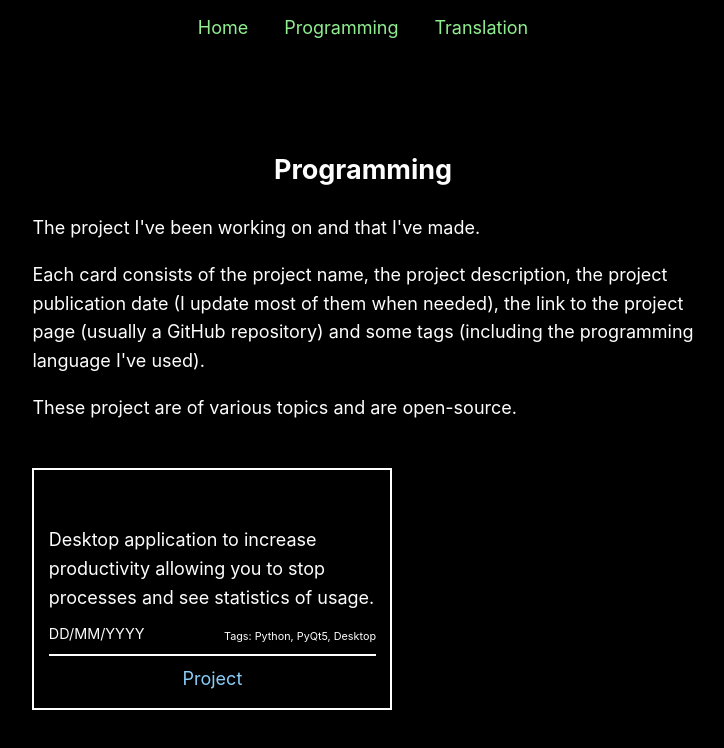
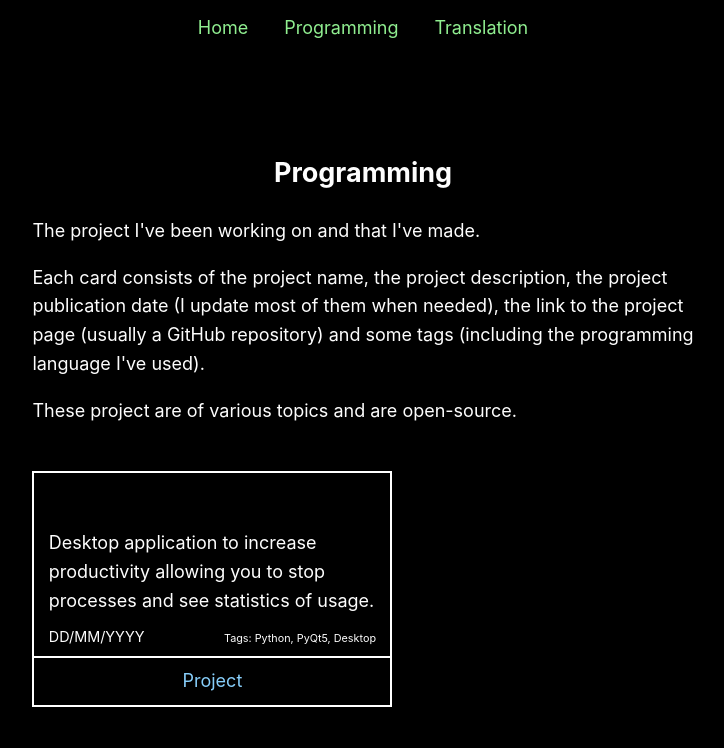
Before and after one commit to JoseDeFreitas/JoseDeFreitas-website, a Next.js app: page /portfolio/programming in a window 1280 px wide. Shown: the top 748 px of the page, without its empty margins (277-1001 px from the left). Built offline with nearby package versions, Linux system fonts and the light colour scheme.

Commit message:
Set links to bottom of the card

```diff
--- a/pages/portfolio/programming.js
+++ b/pages/portfolio/programming.js
@@ -41,9 +41,11 @@ export default function Programming({ projectsList }) {
                                         <p class="card-tags">Tags: {project.tags.join(', ')}</p>
                                     </div>
                                 </div>
-                                <hr/>
-                                <div className="card-links">
-                                    <a href={project.link}>Project</a>
+                                <div className="card-bottom">
+                                    <hr/>
+                                    <div className="card-links">
+                                        <a href={project.link}>Project</a>
+                                    </div>
                                 </div>
                             </div>
                         ))}
--- a/styles/global.scss
+++ b/styles/global.scss
@@ -161,8 +161,11 @@ img {
             height: auto;
             border: 2px solid white;
             padding: .8em;
+            position: relative;
 
             .card-info {
+                margin-bottom: 2.4em;
+
                 h3 {
                     margin: 0 0 .4em 0;
                 }
@@ -188,6 +191,13 @@ img {
                 }
             }
 
+            .card-bottom {
+                margin-bottom: .5em;
+                position: absolute;
+                bottom: 0;
+                left: 0;
+                width: 100%;
+
                 hr {
                     border: 1px solid white;
                 }
@@ -208,3 +218,4 @@ img {
             }
         }
     }
+}
```
Also changed, not shown: pages/portfolio/translation.js (+6 -4 lines). Lines whose indentation alone changed are shown as unchanged.
